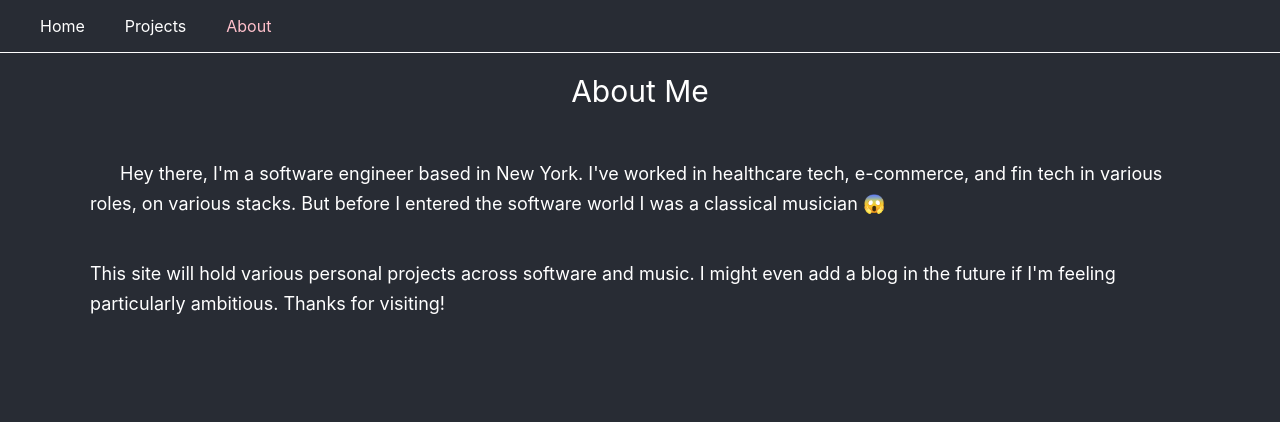
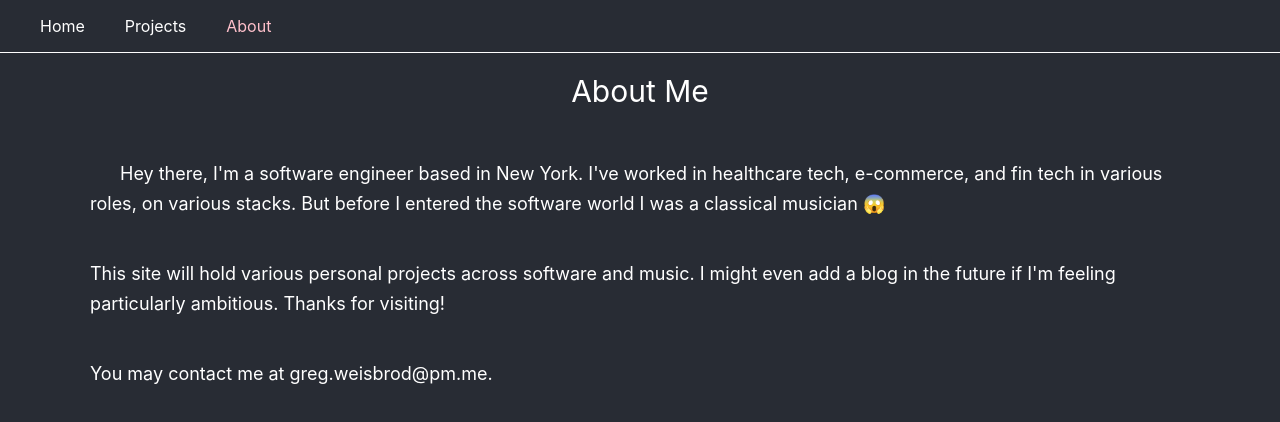
Before and after one commit to ledhed2222/gregweisbrod.com, a React (Create React App) app: page /about in a window 1280 px wide. Shown: the top 422 px of the page. Built offline with nearby package versions, Linux system fonts and the light colour scheme.

Commit message:
add email

```diff
--- a/src/About/index.tsx
+++ b/src/About/index.tsx
@@ -1,6 +1,8 @@
 import React from 'react';
 
 import { Header, Paragraph } from '../components';
+
+const EMAIL = 'greg.weisbrod@pm.me';
 
 const About = () => (
   <div className="About">
@@ -13,6 +15,9 @@ const About = () => (
     <Paragraph>
       This site will hold various personal projects across software and music. I might even add a blog in the future if I'm feeling particularly ambitious. Thanks for visiting!
     </Paragraph>
+    <Paragraph>
+      You may contact me at <a href={`mailto:${EMAIL}`} target="_blank" rel="noopener noreferrer">{EMAIL}</a>.
+    </Paragraph>
   </div>
 );
 
```
